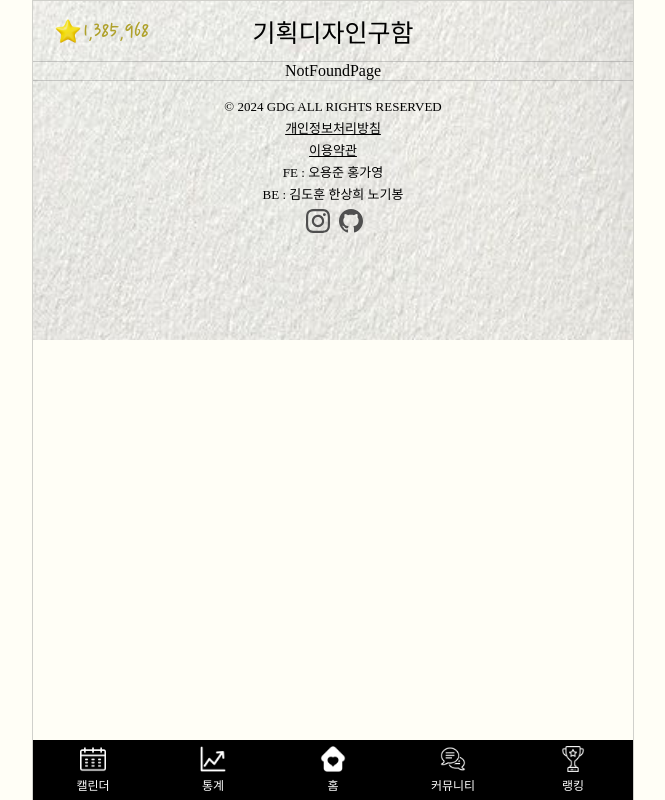
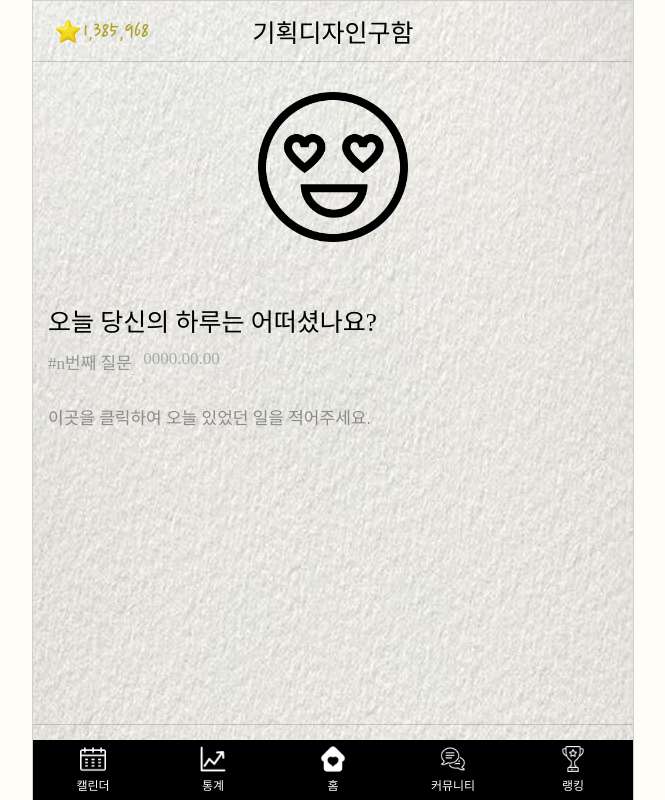
Before and after one commit to TEAM-GDG/FrontEnd, a React (Create React App) app: page /howdoyoufeel in a window 1280 px wide. Shown: the top 800 px of the page, without its empty margins (307-972 px from the left). Built offline with nearby package versions, Linux system fonts and the light colour scheme; a web font is replaced by a local one.

Commit message:
기록페이지 완성

```diff
--- a/src/App.js
+++ b/src/App.js
@@ -9,6 +9,7 @@ import CommuPage from './pages/CommuPage';
 import RankPage from './pages/RankPage';
 import NotFoundPage from './pages/NotFoundPage';
 import Footer from './components/Footer';
+import RecordPage from './pages/RecordPage';
 
 const Layout = () => {
   return (
@@ -26,6 +27,7 @@ function App() {
     <Routes>
       <Route path="/" element={<Layout />}>
         <Route index element={<MainPage />} />
+        <Route path="howdoyoufeel" element={<RecordPage />} />
         <Route path="cal" element={<CalPage />} />
         <Route path="insight" element={<StatPage />} />
         <Route path="community" element={<CommuPage />} />
--- a/src/pages/MainPage/index.js
+++ b/src/pages/MainPage/index.js
@@ -1,13 +1,16 @@
 import React from 'react';
 import '../../App.css';
 import styled from 'styled-components';
+import { useNavigate } from 'react-router-dom';
 
 const MainPage = () => {
+  const navigate = useNavigate();
+
   return (
     <div className="container">
       <TopInfo>
         <Nickname>잠많은시금치</Nickname>
-        <RecordTime>감정 기록 8일째</RecordTime>
+        <RecordTime>감정 기록 n일째</RecordTime>
       </TopInfo>
       <EmotionContainer>
         <Circle>
@@ -17,7 +20,10 @@ const MainPage = () => {
             58%
           </CircleText>
         </Circle>
-        <EmotionText>지금, 당신의 기분은 어떤가요?</EmotionText>
+        <EmotionText onClick={() => navigate('howdoyoufeel')}>
+          지금, 당신의 기분은 어떤가요? <br />
+          <small>이곳을 클릭하여 기록해보세요.</small>
+        </EmotionText>
       </EmotionContainer>
     </div>
   );
--- /dev/null
+++ b/src/pages/RecordPage/index.js
@@ -0,0 +1,112 @@
+import React from 'react';
+import '../../App.css';
+import styled from 'styled-components';
+
+const RecordPage = () => {
+  return (
+    <div className="container">
+      <IconContainer>
+        <Icon src="emotion.png" />
+      </IconContainer>
+      <RecordContainer>
+        <RecordTitle>오늘 당신의 하루는 어떠셨나요?</RecordTitle>
+        <RecordDetail>
+          <RecordCount>#n번째 질문</RecordCount>
+          <RecordDate>0000.00.00</RecordDate>
+        </RecordDetail>
+      </RecordContainer>
+      <UserInputContainer>
+        이곳을 클릭하여 오늘 있었던 일을 적어주세요.
+      </UserInputContainer>
+    </div>
+  );
+};
+
+export default RecordPage;
+
+const IconContainer = styled.div`
+  display: flex;
+  align-items: center;
+  justify-content: center;
+  margin: 5% 0 5% 0;
+`;
+
+const Icon = styled.img`
+  width: 150px;
+  height: 150px;
+
+  @media (max-width: 425px) {
+    width: 120px;
+    height: 120px;
+  }
+
+  @media (max-width: 375px) {
+    width: 100px;
+    height: 100px;
+  }
+
+  @media (max-width: 320px) {
+    width: 85px;
+    height: 85px;
+  }
+`;
+
+const RecordContainer = styled.div`
+  display: flex;
+  flex-direction: column;
+  width: 95%;
+  margin-top: 5%;
+`;
+
+const RecordTitle = styled.span`
+  font-size: 25px;
+
+  @media (max-width: 425px) {
+    font-size: 21px;
+  }
+
+  @media (max-width: 320px) {
+    font-size: 18px;
+  }
+`;
+
+const RecordDetail = styled.div`
+  display: flex;
+  margin-top: 2%;
+  font-size: 17px;
+
+  @media (max-width: 425px) {
+    font-size: 15px;
+  }
+
+  @media (max-width: 320px) {
+    font-size: 13px;
+  }
+`;
+
+const RecordCount = styled.span`
+  color: #959595;
+`;
+
+const RecordDate = styled.span`
+  color: #aaaaaa;
+  margin-left: 2%;
+`;
+
+const UserInputContainer = styled.div`
+  display: flex;
+  width: 95%;
+  height: 200px;
+  margin-top: 5%;
+  margin-bottom: 20%;
+  font-size: 17px;
+  color: #8c8b8b;
+
+  @media (max-width: 425px) {
+    font-size: 15px;
+  }
+
+  @media (max-width: 320px) {
+    font-size: 13px;
+  }
+`;
--- a/src/pages/StatPage/index.js
+++ b/src/pages/StatPage/index.js
@@ -6,7 +6,7 @@ const StatPage = () => {
   return (
     <div className="container">
       <IconContainer>
-        <DiaryIcon src="diary.png" />
+        <Icon src="diary.png" />
       </IconContainer>
       <InsightContainer>
         <Insight>
@@ -35,7 +35,7 @@ const IconContainer = styled.div`
   margin: 5% 0 5% 0;
 `;
 
-const DiaryIcon = styled.img`
+const Icon = styled.img`
   width: 200px;
   height: 200px;
 
```
Also changed, not shown: public/emotion.png (added).
